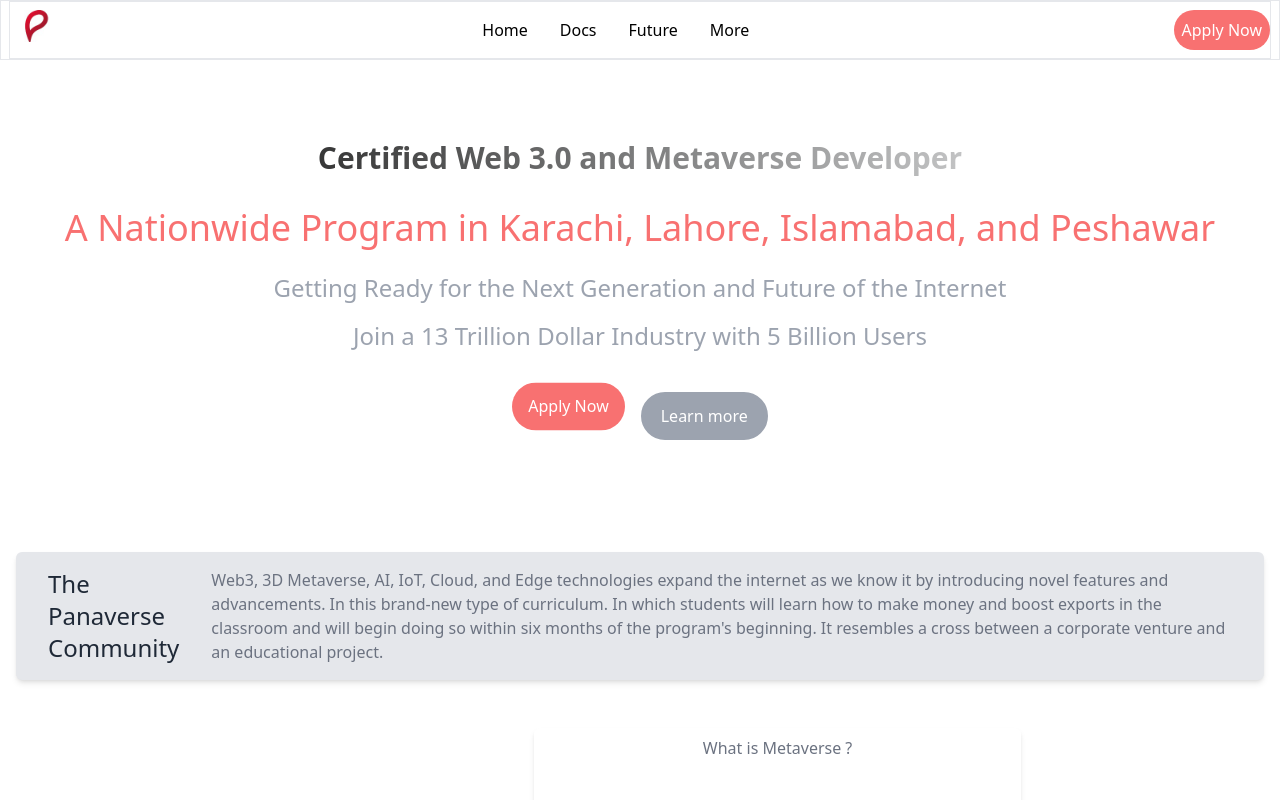
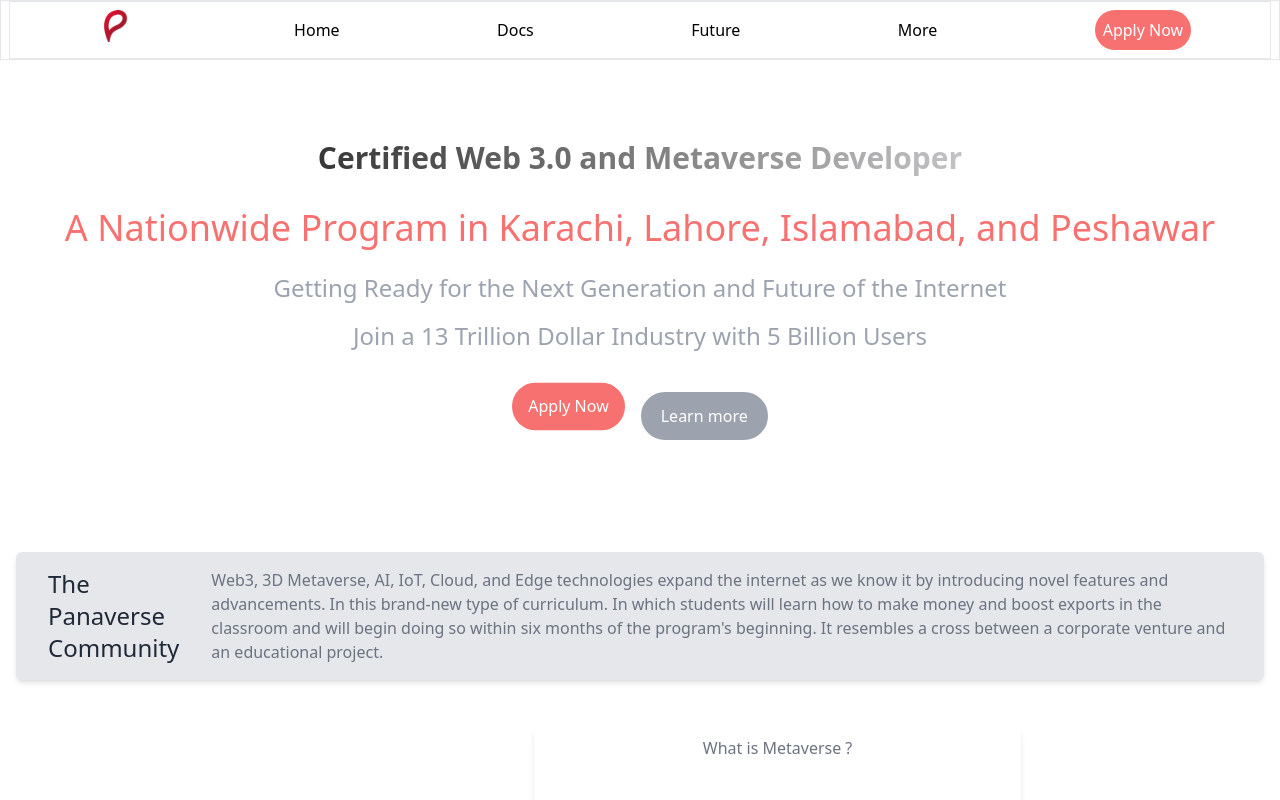
Before and after one commit to JunaidAlam789/panaverse_site_tailwind, a Next.js app: page / in a window 1280 px wide. Shown: the top 800 px of the page. Built offline with nearby package versions, Linux system fonts and the light colour scheme.

Commit message:
Update NavBar.tsx
ml-auto mr-auto

```diff
--- a/app/components/NavBar.tsx
+++ b/app/components/NavBar.tsx
@@ -10,15 +10,15 @@
     <>
        <div className="border px-2">
 
-          <div className="flex justify-center border">
-          <img src="./panaverse80_80.jpg" className="h-12 w-12 p-2  mr-auto"/>
-          <a className="m-4 ">Home</a>
-          <a className="m-4">Docs</a>
-          <a className="m-4">Future</a>
-          <a className="m-4">More</a>
+          <div className="flex flex-col sm:flex-row justify-center border">
+          <img src="./panaverse80_80.jpg" className="h-12 w-12 p-2 ml-auto  mr-auto"/>
+          <a className="m-4 ml-auto  mr-auto ">Home</a>
+          <a className="m-4 ml-auto  mr-auto">Docs</a>
+          <a className="m-4 ml-auto  mr-auto">Future</a>
+          <a className="m-4 ml-auto  mr-auto">More</a>
 
 
-          <button className="text-white bg-red-400 hover:bg-red-500  ml-auto my-2 p-2 rounded-full" >
+          <button className="text-white bg-red-400 hover:bg-red-500  ml-auto mr-auto my-2 p-2 rounded-full" >
           <a href={'https://portal.piaic.org/signup'}>Apply Now</a>
             </button>
 
```
